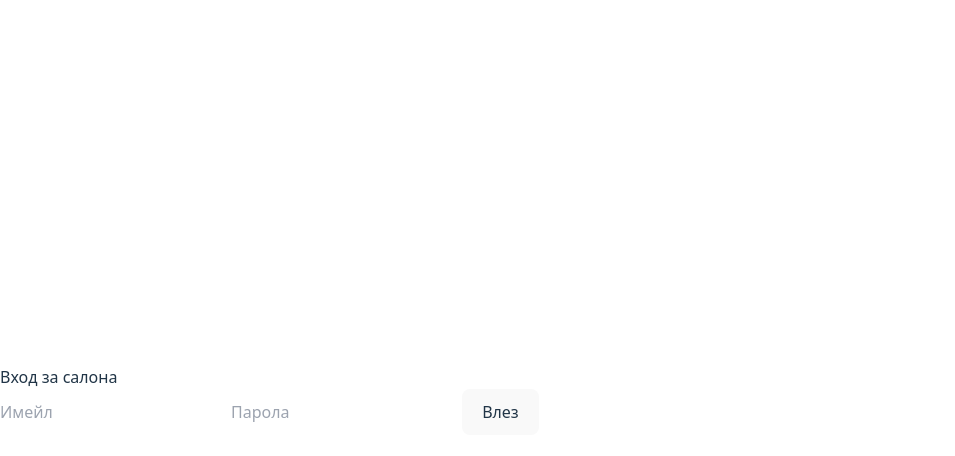
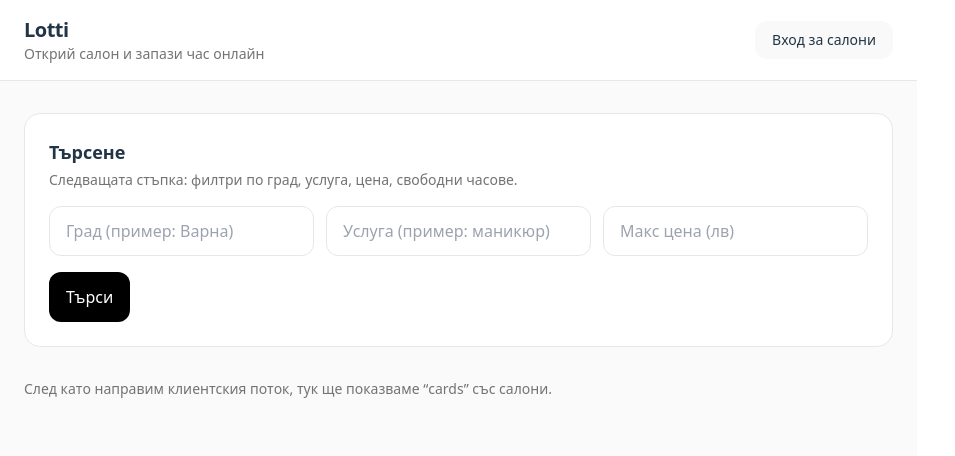
Before and after one commit to lottilo/lotti, a React app: page / in a window 1280 px wide. Shown: the top 456 px of the page, without its empty margins (0-955 px from the left). Built offline with nearby package versions, Linux system fonts and the light colour scheme; the HTML template or start-up script is replaced by a standard one.

Commit message:
Client home + salon login/register flow

```diff
--- a/src/App.jsx
+++ b/src/App.jsx
@@ -2,30 +2,54 @@ import { useState } from "react";
 import Login from "./Login";
 import Register from "./Register";
 import Dashboard from "./Dashboard";
+import ClientHome from "./ClientHome";
 
 function App() {
   const [token, setToken] = useState(localStorage.getItem("token") || null);
-  const [showRegister, setShowRegister] = useState(false);
+
+  // екраните: "client" | "login" | "register"
+  const [screen, setScreen] = useState("client");
 
   const handleLogout = () => {
     setToken(null);
     localStorage.removeItem("token");
+    setScreen("client");
   };
 
-  if (!token) {
-    return showRegister ? (
-      <Register
-        switchToLogin={() => setShowRegister(false)}
-      />
-    ) : (
+  // ако салон е логнат → винаги в дашборда
+  if (token) {
+    return <Dashboard token={token} logout={handleLogout} />;
+  }
+
+  // ако НЕ е логнат → клиентски home или login/register
+  if (screen === "login") {
+    return (
       <Login
-        setToken={(t) => { setToken(t); localStorage.setItem("token", t); }}
-        switchToRegister={() => setShowRegister(true)}
+        setToken={(t) => {
+          setToken(t);
+          localStorage.setItem("token", t);
+        }}
+        switchToRegister={() => setScreen("register")}
+        switchToClient={() => setScreen("client")}
       />
     );
   }
 
-  return <Dashboard token={token} logout={handleLogout} />;
+  if (screen === "register") {
+    return (
+      <Register
+        switchToLogin={() => setScreen("login")}
+        switchToClient={() => setScreen("client")}
+      />
+    );
+  }
+
+  // default: client home
+  return (
+    <ClientHome
+      onSalonLoginClick={() => setScreen("login")}
+    />
+  );
 }
 
 export default App;
--- /dev/null
+++ b/src/ClientHome.jsx
@@ -0,0 +1,46 @@
+export default function ClientHome({ onSalonLoginClick }) {
+  return (
+    <div className="min-h-screen bg-neutral-50">
+      <div className="border-b bg-white">
+        <div className="max-w-6xl mx-auto px-6 py-4 flex items-center justify-between">
+          <div>
+            <h1 className="text-xl font-semibold tracking-tight">Lotti</h1>
+            <p className="text-sm text-neutral-500">
+              Открий салон и запази час онлайн
+            </p>
+          </div>
+
+          <button
+            onClick={onSalonLoginClick}
+            className="text-sm px-4 py-2 rounded-xl border hover:bg-neutral-100 transition"
+          >
+            Вход за салони
+          </button>
+        </div>
+      </div>
+
+      <div className="max-w-6xl mx-auto px-6 py-8">
+        <div className="rounded-2xl border bg-white p-6">
+          <h2 className="text-lg font-semibold">Търсене</h2>
+          <p className="text-sm text-neutral-500 mt-1">
+            Следващата стъпка: филтри по град, услуга, цена, свободни часове.
+          </p>
+
+          <div className="mt-4 grid gap-3 md:grid-cols-3">
+            <input className="border rounded-xl px-4 py-3" placeholder="Град (пример: Варна)" />
+            <input className="border rounded-xl px-4 py-3" placeholder="Услуга (пример: маникюр)" />
+            <input className="border rounded-xl px-4 py-3" placeholder="Макс цена (лв)" />
+          </div>
+
+          <button className="mt-4 px-4 py-3 rounded-xl bg-black text-white">
+            Търси
+          </button>
+        </div>
+
+        <div className="mt-8 text-sm text-neutral-500">
+          След като направим клиентския поток, тук ще показваме “cards” със салони.
+        </div>
+      </div>
+    </div>
+  );
+}
--- a/src/Login.jsx
+++ b/src/Login.jsx
@@ -1,6 +1,6 @@
 import { useState } from "react";
 
-function Login({ setToken }) {
+function Login({ setToken, switchToRegister, switchToClient }) {
   const [email, setEmail] = useState("");
   const [password, setPassword] = useState("");
   const [error, setError] = useState(null);
@@ -10,30 +10,64 @@ function Login({ setToken }) {
     setError(null);
 
     try {
-      const res = await fetch("https://lotti-etcgare8gzdrhfes.italynorth-01.azurewebsites.net/providers/login", {
-        method: "POST",
-        headers: { "Content-Type": "application/json" },
-        body: JSON.stringify({ email, password })
-      });
+      const res = await fetch(
+        "https://lotti-etcgare8gzdrhfes.italynorth-01.azurewebsites.net/providers/login",
+        {
+          method: "POST",
+          headers: { "Content-Type": "application/json" },
+          body: JSON.stringify({ email, password }),
+        }
+      );
 
       const data = await res.json();
       if (!res.ok) throw new Error(data.message || "Грешка при логин");
 
-      setToken(data.token); // записваме токена в родителски компонент или localStorage
+      setToken(data.token);
     } catch (err) {
       setError(err.message);
     }
   };
 
   return (
-    <div className="login-form">
-      <h2>Вход за салона</h2>
-      {error && <p className="error">{error}</p>}
-      <form onSubmit={handleSubmit}>
-        <input type="email" placeholder="Имейл" value={email} onChange={e => setEmail(e.target.value)} required />
-        <input type="password" placeholder="Парола" value={password} onChange={e => setPassword(e.target.value)} required />
-        <button type="submit">Влез</button>
-      </form>
+    <div className="min-h-screen bg-neutral-50 flex items-center justify-center p-6">
+      <div className="w-full max-w-md rounded-2xl border bg-white p-6 shadow-sm">
+        <h2 className="text-xl font-semibold">Вход за салони</h2>
+        <p className="text-sm text-neutral-500 mt-1">Влез, за да управляваш услуги и резервации.</p>
+
+        {error && <p className="mt-3 text-sm text-red-600">{error}</p>}
+
+        <form onSubmit={handleSubmit} className="mt-4 space-y-3">
+          <input
+            className="w-full rounded-xl border px-4 py-3"
+            type="email"
+            placeholder="Имейл"
+            value={email}
+            onChange={(e) => setEmail(e.target.value)}
+            required
+          />
+          <input
+            className="w-full rounded-xl border px-4 py-3"
+            type="password"
+            placeholder="Парола"
+            value={password}
+            onChange={(e) => setPassword(e.target.value)}
+            required
+          />
+          <button className="w-full rounded-xl bg-black text-white py-3">
+            Влез
+          </button>
+        </form>
+
+        <div className="mt-4 flex items-center justify-between text-sm">
+          <button className="underline text-neutral-700" onClick={switchToClient} type="button">
+            ← Назад към Lotti
+          </button>
+
+          <button className="underline text-neutral-700" onClick={switchToRegister} type="button">
+            Регистрация
+          </button>
+        </div>
+      </div>
     </div>
   );
 }
--- a/src/Register.jsx
+++ b/src/Register.jsx
@@ -1,11 +1,11 @@
 import { useState } from "react";
 
-function Register({ setToken, switchToLogin }) {
+function Register({ switchToLogin, switchToClient }) {
   const [form, setForm] = useState({
     name: "",
     email: "",
     phone: "",
-    password: ""
+    password: "",
   });
   const [error, setError] = useState(null);
   const [loading, setLoading] = useState(false);
@@ -20,11 +20,14 @@ function Register({ setToken, switchToLogin }) {
     setError(null);
 
     try {
-      const res = await fetch("https://lotti-etcgare8gzdrhfes.italynorth-01.azurewebsites.net/providers/register", {
+      const res = await fetch(
+        "https://lotti-etcgare8gzdrhfes.italynorth-01.azurewebsites.net/providers/register",
+        {
           method: "POST",
           headers: { "Content-Type": "application/json" },
-        body: JSON.stringify(form)
-      });
+          body: JSON.stringify(form),
+        }
+      );
 
       const data = await res.json();
 
@@ -32,9 +35,8 @@ function Register({ setToken, switchToLogin }) {
         setError(data.message || "Грешка при регистрацията");
       } else {
         alert("Регистрацията е успешна! Може да се логнете.");
-        switchToLogin(); // връщаме към Login
+        switchToLogin();
       }
-
     } catch (err) {
       console.error(err);
       setError("Грешка при връзката със сървъра");
@@ -44,10 +46,18 @@ function Register({ setToken, switchToLogin }) {
   };
 
   return (
-    <div style={{ maxWidth: "400px", margin: "0 auto", padding: "20px" }}>
-      <h2>Регистрация на салон</h2>
-      <form onSubmit={handleSubmit}>
+    <div className="min-h-screen bg-neutral-50 flex items-center justify-center p-6">
+      <div className="w-full max-w-md rounded-2xl border bg-white p-6 shadow-sm">
+        <h2 className="text-xl font-semibold">Регистрация на салон</h2>
+        <p className="text-sm text-neutral-500 mt-1">
+          Създай акаунт, за да добавяш услуги и да приемаш резервации.
+        </p>
+
+        {error && <p className="mt-3 text-sm text-red-600">{error}</p>}
+
+        <form onSubmit={handleSubmit} className="mt-4 space-y-3">
           <input
+            className="w-full rounded-xl border px-4 py-3"
             type="text"
             name="name"
             placeholder="Име на салона"
@@ -55,7 +65,9 @@ function Register({ setToken, switchToLogin }) {
             onChange={handleChange}
             required
           />
+
           <input
+            className="w-full rounded-xl border px-4 py-3"
             type="email"
             name="email"
             placeholder="Имейл"
@@ -63,14 +75,18 @@ function Register({ setToken, switchToLogin }) {
             onChange={handleChange}
             required
           />
+
           <input
+            className="w-full rounded-xl border px-4 py-3"
             type="text"
             name="phone"
-          placeholder="Телефон"
+            placeholder="Телефон (по желание)"
             value={form.phone}
             onChange={handleChange}
           />
+
           <input
+            className="w-full rounded-xl border px-4 py-3"
             type="password"
             name="password"
             placeholder="Парола"
@@ -78,14 +94,26 @@ function Register({ setToken, switchToLogin }) {
             onChange={handleChange}
             required
           />
-        <button type="submit" disabled={loading}>
+
+          <button
+            type="submit"
+            disabled={loading}
+            className="w-full rounded-xl bg-black text-white py-3 disabled:opacity-60"
+          >
             {loading ? "Регистрация..." : "Регистрирай салон"}
           </button>
         </form>
-      {error && <p style={{ color: "red" }}>{error}</p>}
-      <p>
-        Вече имате акаунт? <span style={{ color: "blue", cursor: "pointer" }} onClick={switchToLogin}>Влезте тук</span>
-      </p>
+
+        <div className="mt-4 flex items-center justify-between text-sm">
+          <button className="underline text-neutral-700" onClick={switchToClient} type="button">
+            ← Назад към Lotti
+          </button>
+
+          <button className="underline text-neutral-700" onClick={switchToLogin} type="button">
+            Вход
+          </button>
+        </div>
+      </div>
     </div>
   );
 }
```
Lines whose indentation alone changed are shown as unchanged.
